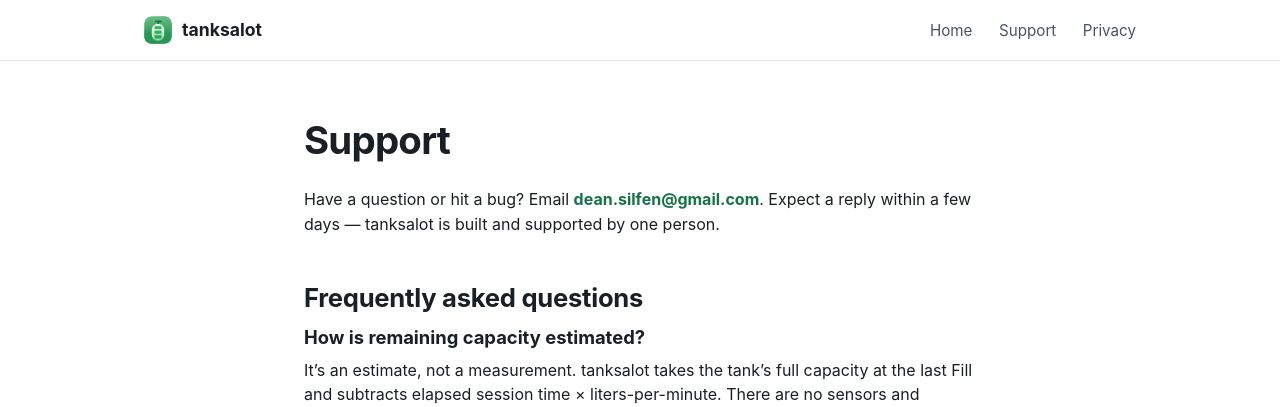
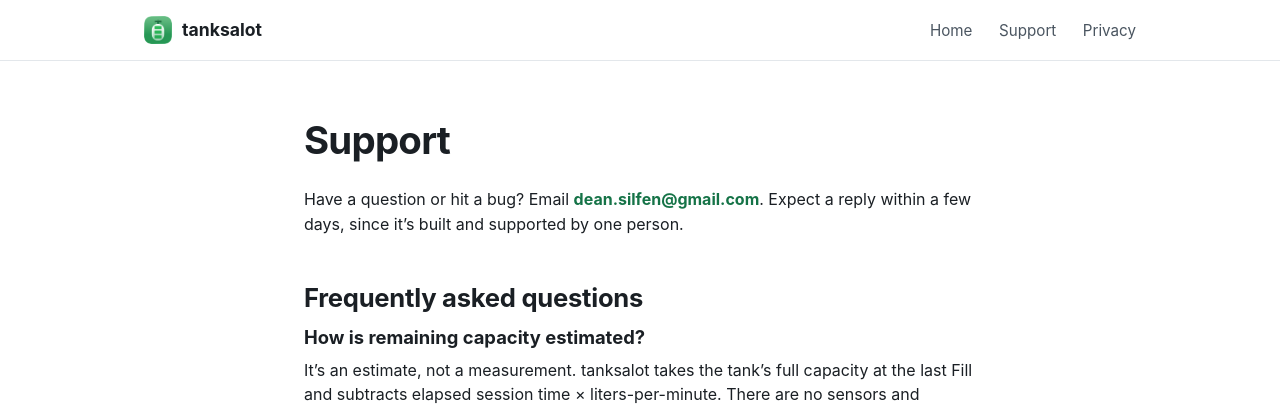
Before and after one commit to djds23/tanksalot.web, a Jekyll site: the page built from support.md, in a window 1280 px wide. Shown: the top 407 px of the page. Built offline with Jekyll 4.4.1, drawn with Linux system fonts in a browser that asks for light colours.

Commit message:
Drop em dashes from support and privacy copy
Replace the two em-dash asides (support FAQ intro, privacy notifications
section) with plain commas/clauses. Pages were otherwise already factual.

Co-Authored-By: Claude Opus 4.8 (1M context) <noreply@anthropic.com>

```diff
--- a/support.md
+++ b/support.md
@@ -10,7 +10,7 @@ permalink: /support/
 
 # Support
 
-Have a question or hit a bug? Email **<a href="mailto:{{ site.contact_email }}">{{ site.contact_email }}</a>**. Expect a reply within a few days — tanksalot is built and supported by one person.
+Have a question or hit a bug? Email **<a href="mailto:{{ site.contact_email }}">{{ site.contact_email }}</a>**. Expect a reply within a few days, since it's built and supported by one person.
 
 ## Frequently asked questions
 
```
Also changed, not shown: privacy.md (+1 -1 lines).
